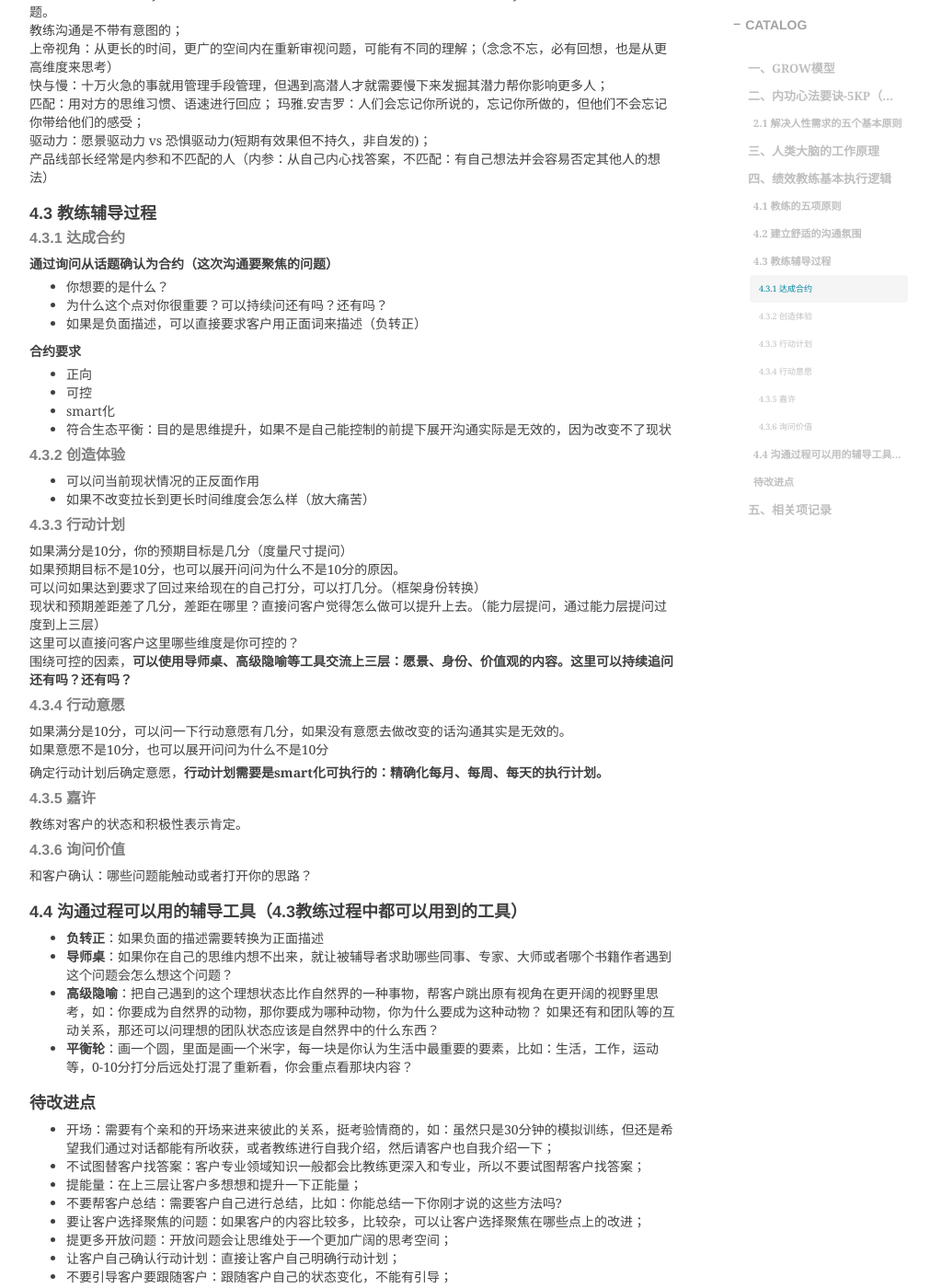
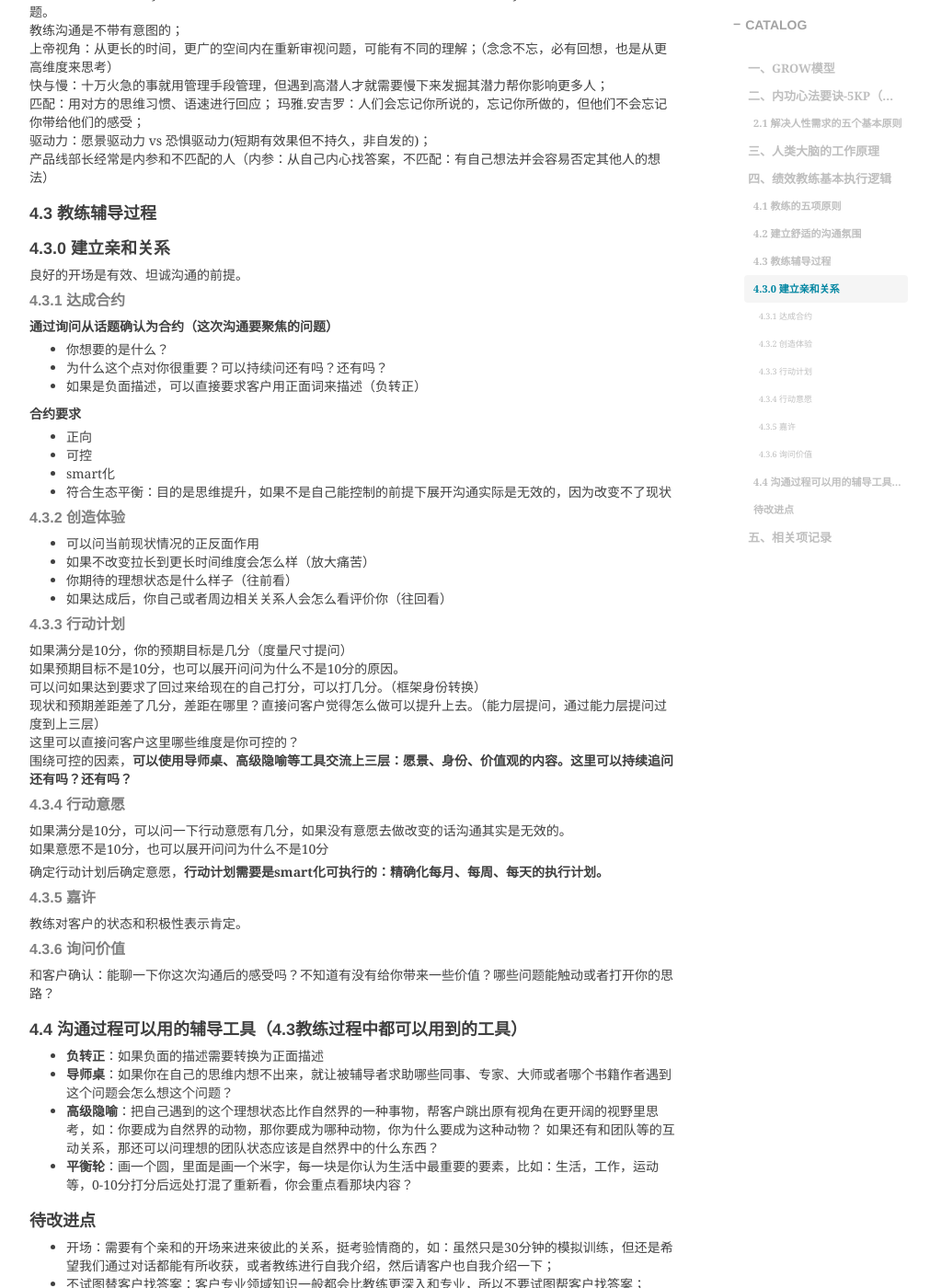
Before and after one commit to shihai1991/shihai1991.github.io, a Jekyll site: the page built from _posts/2022-08-21-教练式辅导.md, in a window 1280 px wide and 1400 px high, scrolled down 1530 px. Shown: the whole window at 92% size, without its empty margins (233-1244 px from the left). Built offline with Jekyll 4.4.1, drawn with Linux system fonts in a browser that asks for light colours; nearby versions of some CDN libraries; comment, search, counter and statistics services are not loaded.

Commit message:
Update 2022-08-21-教练式辅导.md

```diff
--- a/_posts/2022-08-21-教练式辅导.md
+++ b/_posts/2022-08-21-教练式辅导.md
@@ -55,6 +55,9 @@ A：迟到 B1：你为什么迟到了？vs B2：是什么原因导致你迟到
 产品线部长经常是内参和不匹配的人（内参：从自己内心找答案，不匹配：有自己想法并会容易否定其他人的想法）
 
 ### 4.3 教练辅导过程
+### 4.3.0 建立亲和关系
+良好的开场是有效、坦诚沟通的前提。
+
 #### 4.3.1 达成合约
 **通过询问从话题确认为合约（这次沟通要聚焦的问题）**
 - 你想要的是什么？
@@ -70,6 +73,8 @@ A：迟到 B1：你为什么迟到了？vs B2：是什么原因导致你迟到
 #### 4.3.2 创造体验
 - 可以问当前现状情况的正反面作用
 - 如果不改变拉长到更长时间维度会怎么样（放大痛苦）
+- 你期待的理想状态是什么样子（往前看）
+- 如果达成后，你自己或者周边相关关系人会怎么看评价你（往回看）
 
 #### 4.3.3 行动计划
 如果满分是10分，你的预期目标是几分（度量尺寸提问）
@@ -89,7 +94,7 @@ A：迟到 B1：你为什么迟到了？vs B2：是什么原因导致你迟到
 教练对客户的状态和积极性表示肯定。
 
 #### 4.3.6 询问价值
-和客户确认：哪些问题能触动或者打开你的思路？
+和客户确认：能聊一下你这次沟通后的感受吗？不知道有没有给你带来一些价值？哪些问题能触动或者打开你的思路？
 
 ### 4.4 沟通过程可以用的辅导工具（4.3教练过程中都可以用到的工具）
 - **负转正**：如果负面的描述需要转换为正面描述
```
